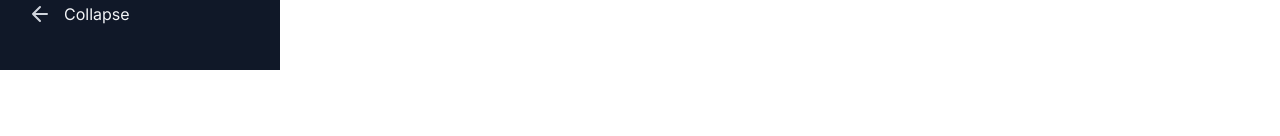
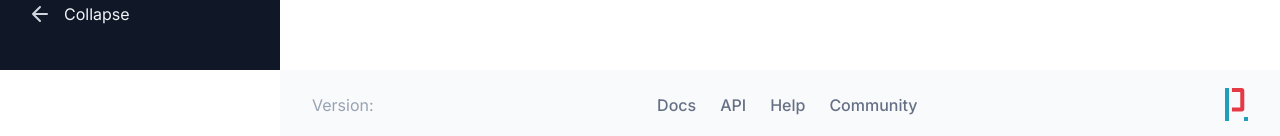
Before and after one commit to profydev/prolog-app-cathleys, a Next.js app: page /dashboard in a window 1280 px wide. Shown: the part 730-866 px from the top of the page. Before the commit the page ends 800 px from the top, so only its background shows below. Built offline with nearby package versions, Linux system fonts and the light colour scheme; no server answers.

Commit message:
Footer (#25)

```diff
--- /dev/null
+++ b/features/ui/footer/footer.tsx
@@ -0,0 +1,76 @@
+import React from "react";
+import styled from "styled-components";
+import { color, space, textFont } from "@styles/theme";
+
+const Wrapper = styled.footer`
+  position: absolute;
+  left: 0;
+  right: 0;
+`;
+const Box = styled.div`
+  display: flex;
+  flex-wrap: wrap-reverse;
+  justify-content: space-between;
+  align-items: center;
+  padding: 1.125rem 0;
+  background: ${color("gray", 50)};
+
+  @media (max-width: 30rem) {
+    flex-wrap: wrap;
+    flex-direction: column-reverse;
+    justify-content: center;
+  }
+`;
+
+const VersionText = styled.div`
+  color: ${color("gray", 400)};
+  ${textFont("md", "regular")};
+  padding-left: ${space(8)};
+
+  @media (max-width: 30rem) {
+    padding-left: ${space(0)};
+    padding-top: ${space(6)};
+  }
+`;
+
+const AnchorLinks = styled.div`
+  display: inline-flex;
+  align-items: center;
+`;
+const Anchor = styled.a`
+  margin-right: ${space(6)};
+  color: ${color("gray", 500)};
+  ${textFont("md", "medium")};
+  text-decoration: none;
+
+  &:hover {
+    color: ${color("gray", 600)};
+  }
+`;
+const Logo = styled.img`
+  padding-right: ${space(8)};
+
+  @media (max-width: 30rem) {
+    padding-right: ${space(0)};
+    padding-bottom: ${space(6)};
+  }
+`;
+export function Footer() {
+  return (
+    <Wrapper className="footer">
+      <Box>
+        <VersionText data-cy="version">
+          Version: {process.env.NEXT_PUBLIC_VERSION}
+        </VersionText>
+
+        <AnchorLinks>
+          <Anchor href="#docs">Docs</Anchor>
+          <Anchor href="#api">API</Anchor>
+          <Anchor href="#help">Help</Anchor>
+          <Anchor href="#community">Community</Anchor>
+        </AnchorLinks>
+        <Logo src={"/icons/logo-small.svg"} alt=" prolog logo" />
+      </Box>
+    </Wrapper>
+  );
+}
--- /dev/null
+++ b/features/ui/footer/index.ts
@@ -0,0 +1 @@
+export { Footer } from "./footer";
--- a/features/ui/index.ts
+++ b/features/ui/index.ts
@@ -2,3 +2,4 @@ export * from "./badge";
 export * from "./button";
 export * from "./page-container";
 export * from "./sidebar-navigation";
+export * from "./footer";
--- a/features/ui/page-container/page-container.tsx
+++ b/features/ui/page-container/page-container.tsx
@@ -3,6 +3,7 @@ import Head from "next/head";
 import styled from "styled-components";
 import { SidebarNavigation } from "@features/ui";
 import { color, displayFont, textFont, space, breakpoint } from "@styles/theme";
+import { Footer } from "../footer";
 
 type PageContainerProps = {
   children: React.ReactNode;
@@ -13,14 +14,15 @@ type PageContainerProps = {
 const Container = styled.div`
   display: flex;
   flex-direction: column;
+
   background: ${color("gray", 900)};
-
   @media (min-width: ${breakpoint("desktop")}) {
     flex-direction: row;
   }
 `;
 
 const Main = styled.main`
+  position: relative;
   flex: 1;
 `;
 
@@ -68,6 +70,7 @@ export function PageContainer({ children, title, info }: PageContainerProps) {
           <Info>{info}</Info>
           {children}
         </ContentContainer>
+        <Footer />
       </Main>
     </Container>
   );
--- a/features/ui/sidebar-navigation/sidebar-navigation.tsx
+++ b/features/ui/sidebar-navigation/sidebar-navigation.tsx
@@ -76,7 +76,7 @@ const Logo = styled.img`
     margin: ${space(0, 4)};
   }
 
-  @media calc(max-width: ${breakpoint("desktop")} - 1px) {
+  @media (max-width: calc(${breakpoint("desktop")} - 1px)) {
     width: 1.4375rem;
   }
 `;
--- a/next.config.js
+++ b/next.config.js
@@ -1,4 +1,5 @@
 /** @type {import('next').NextConfig} */
+
 const nextConfig = {
   reactStrictMode: true,
   compiler: {
@@ -7,6 +8,10 @@ const nextConfig = {
   images: {
     domains: ["prolog-api.profy.dev"],
   },
+
+  env: {
+    NEXT_PUBLIC_VERSION: process.env.npm_package_version,
+  },
 };
 
 module.exports = nextConfig;
```
Also changed, not shown: 2 other files (tests, documents, lock files or other folders).
